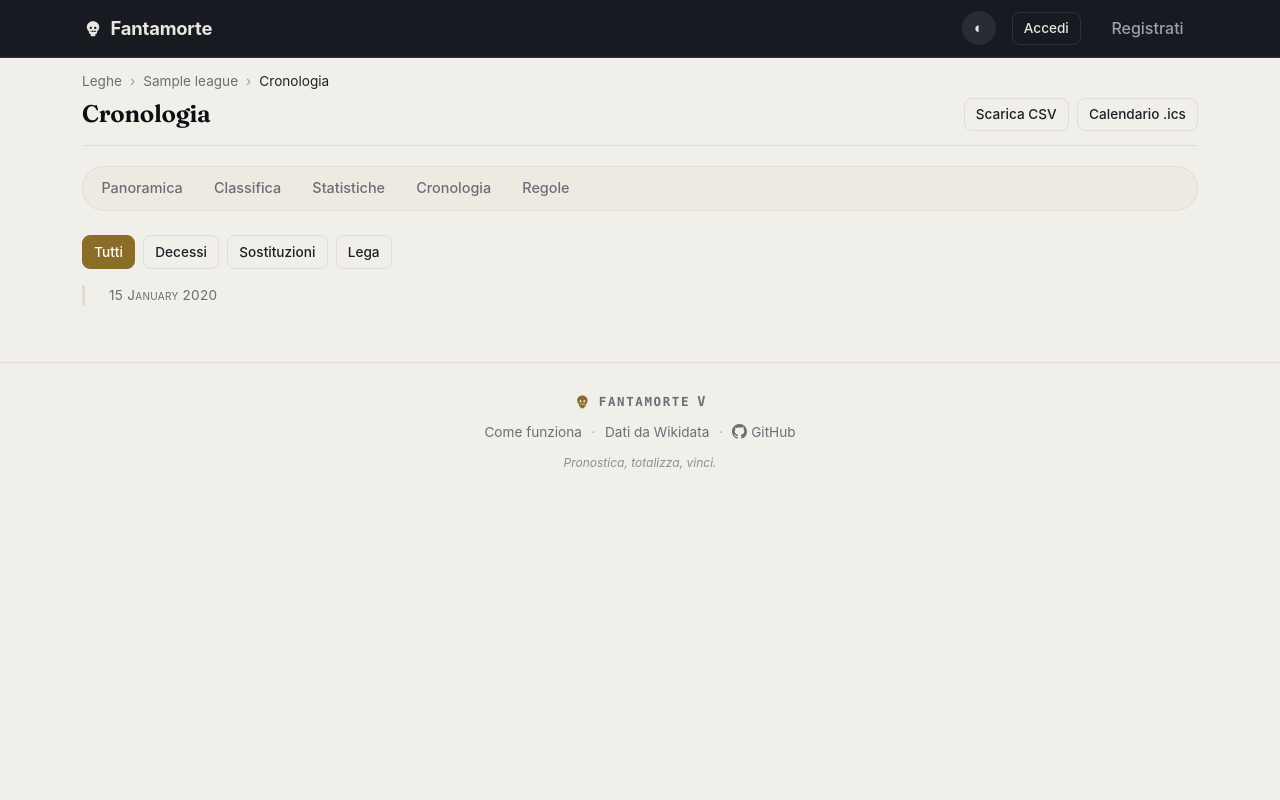
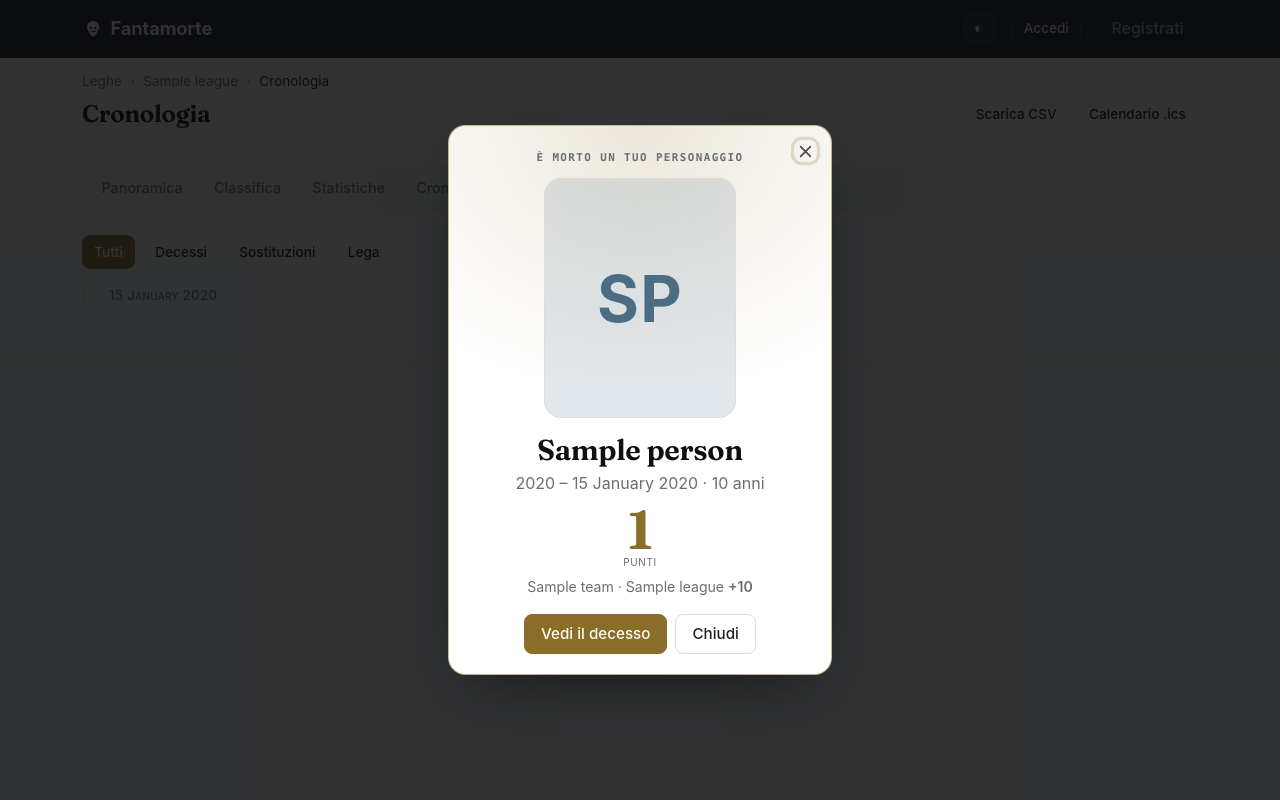
Before and after one commit to gcerretani/fantamorte, a Django app: template templates/game/league_deaths.html in a window 1280 px wide. Run offline with Django 4.2, Linux system fonts and the light colour scheme; the template is opened without the code that fills it: most values are stand-ins (such as "Sample title", 1, 10 or a date in 2020).

Commit message:
Card «lutto» al primo accesso dopo un decesso nella tua rosa (#106) (#119)
Overlay a tutto schermo con ritratto, date e punti portati alle tue
squadre (contatore animato, fermo con prefers-reduced-motion). Si
appoggia al feed persist-first: compare finché la notifica death_team
è non letta e chiuderla la segna letta. Nessuno stato nuovo nel DB.


Claude-Session: https://claude.ai/code/session_019pxWSgA5xLFE3SJ3kXoyCq

Co-authored-by: Claude <noreply@anthropic.com>

```diff
--- a/game/templatetags/fantamorte_tags.py
+++ b/game/templatetags/fantamorte_tags.py
@@ -75,3 +75,53 @@ def person_avatar(person, size='md', dead=None):
         # su ogni pagina (6 varianti definite in fantamorte.css).
         'tint': (person.pk or 0) % 6,
     }
+
+
+# Pagine dove la card «lutto» non si mostra: il feed (la notifica è lì) e
+# le pagine tecniche.
+MOURNING_SKIP_URLS = {'notifications'}
+
+
+@register.inclusion_tag('game/_mourning.html', takes_context=True)
+def mourning_overlay(context):
+    """Card a tutto schermo per il decesso più recente nella tua rosa (#106).
+
+    Si appoggia al feed persist-first: la sorgente è la `Notification`
+    `death_team` non letta più recente; chiudere la card la segna come letta,
+    quindi compare una volta sola e su un solo dispositivo. Nessuno stato
+    nuovo nel DB.
+    """
+    request = context.get('request')
+    user = getattr(request, 'user', None)
+    if user is None or not user.is_authenticated:
+        return {}
+    match = getattr(request, 'resolver_match', None)
+    if match and match.url_name in MOURNING_SKIP_URLS:
+        return {}
+    from game.models import Notification, Team
+    from game.scoring import compute_team_points_for_death
+
+    notification = (
+        Notification.objects.filter(
+            user=user, kind=Notification.KIND_DEATH_TEAM, is_read=False,
+            death__isnull=False, death__is_confirmed=True,
+        )
+        .select_related('death__person').order_by('-created_at').first()
+    )
+    if notification is None:
+        return {}
+    death = notification.death
+    teams = (Team.objects.filter(manager=user, members__person=death.person)
+             .select_related('league').distinct())
+    scored = []
+    for team in teams:
+        points = compute_team_points_for_death(team, death)
+        if points:
+            scored.append({'team': team, 'points': points})
+    return {
+        'notification': notification,
+        'death': death,
+        'person': death.person,
+        'scored': scored,
+        'total_points': sum(s['points'] for s in scored),
+    }
--- a/static/css/fantamorte.css
+++ b/static/css/fantamorte.css
@@ -1593,6 +1593,52 @@ a.list-group-item,
 .fm-avatar-stack { display: inline-flex; padding-left: 0.45rem; }
 .fm-avatar-stack .fm-avatar { margin-left: -0.45rem; box-shadow: 0 0 0 2px var(--fm-surface); }
 
+/* ---- Card «lutto» (_mourning.html) ---- */
+.fm-mourning {
+  position: fixed;
+  inset: 0;
+  z-index: 1060;
+  display: flex;
+  align-items: center;
+  justify-content: center;
+  padding: calc(1rem + var(--fm-safe-top)) 1rem calc(1rem + var(--fm-safe-bottom));
+  background: rgba(8, 9, 12, 0.82);
+  opacity: 0;
+  overflow-y: auto;
+}
+.fm-mourning.show { opacity: 1; }
+body.fm-mourning-open { overflow: hidden; }
+.fm-mourning-card {
+  position: relative;
+  width: 100%;
+  max-width: 24rem;
+  margin: auto;
+  padding: 1.5rem 1.25rem 1.25rem;
+  border: 1px solid rgba(var(--fm-accent-rgb), 0.5);
+  border-radius: var(--fm-radius-lg);
+  background:
+    radial-gradient(120% 70% at 50% 0%, rgba(var(--fm-accent-rgb), 0.16), transparent 70%),
+    var(--fm-surface);
+  box-shadow: var(--fm-shadow-modal);
+  text-align: center;
+}
+.fm-mourning-card .fm-avatar-xl { max-width: 12rem; margin: 0.25rem auto 0.9rem; }
+.fm-mourning-close { position: absolute; top: 0.9rem; right: 0.9rem; }
+.fm-mourning-name { font-size: 1.8rem; margin-bottom: 0.2rem; }
+.fm-mourning-points { line-height: 1; margin: 0.5rem 0; }
+.fm-mourning-points .fm-display {
+  display: block;
+  font-size: 3.4rem;
+  color: var(--fm-accent);
+  font-variant-numeric: tabular-nums;
+}
+.fm-mourning-teams { list-style: none; margin: 0; padding: 0; font-size: 0.88rem; color: var(--fm-muted); }
+@media (prefers-reduced-motion: no-preference) {
+  .fm-mourning { transition: opacity 0.25s ease; }
+  .fm-mourning-card { transition: transform 0.35s ease; transform: translateY(12px) scale(0.98); }
+  .fm-mourning.show .fm-mourning-card { transform: none; }
+}
+
 /* ---- Stato vuoto ---- */
 .fm-empty {
   padding: 2rem 1.25rem;
--- a/static/js/fantamorte.js
+++ b/static/js/fantamorte.js
@@ -793,6 +793,60 @@
     window.fmShowPerson(t.dataset.fmPersonPk, leagueEl ? leagueEl.dataset.fmLeague : '');
   });
 
+  // -------- Card «lutto» (#106) --------
+  // Il server la include solo se c'è un decesso nella tua rosa non ancora
+  // visto (notifica death_team non letta). Chiuderla, in qualunque modo,
+  // segna letta quella notifica: si vede una volta sola.
+  (function () {
+    const el = document.getElementById('fmMourning');
+    if (!el) return;
+    const id = parseInt(el.dataset.fmNotificationId, 10);
+    let closed = false;
+    function markRead() {
+      return fetch('/api/notifications/mark-read/', {
+        method: 'POST',
+        headers: { 'Content-Type': 'application/json', 'X-CSRFToken': getCookie('csrftoken') },
+        body: JSON.stringify({ ids: [id] }),
+        keepalive: true,
+      }).then(function () { window.fmUpdateNotifBadge && window.fmUpdateNotifBadge(); })
+        .catch(function () { /* riproverà al prossimo caricamento */ });
+    }
+    function close() {
+      if (closed) return;
+      closed = true;
+      markRead();
+      el.classList.remove('show');
+      document.body.classList.remove('fm-mourning-open');
+      setTimeout(function () { el.remove(); }, 250);
+    }
+    el.querySelectorAll('[data-fm-mourning-close]').forEach(function (btn) {
+      btn.addEventListener('click', close);
+    });
+    el.addEventListener('click', function (e) { if (e.target === el) close(); });
+    document.addEventListener('keydown', function (e) { if (e.key === 'Escape') close(); });
+
+    el.hidden = false;
+    document.body.classList.add('fm-mourning-open');
+    requestAnimationFrame(function () { el.classList.add('show'); });
+    const focusTarget = el.querySelector('.fm-mourning-close');
+    if (focusTarget) focusTarget.focus();
+
+    // Contatore animato dei punti, solo se l'utente non chiede meno movimento.
+    const counter = el.querySelector('[data-fm-count-to]');
+    const reduce = window.matchMedia && window.matchMedia('(prefers-reduced-motion: reduce)').matches;
+    if (counter && !reduce) {
+      const target = parseInt(counter.dataset.fmCountTo, 10) || 0;
+      const t0 = performance.now();
+      const duration = 1100;
+      counter.textContent = '0';
+      (function tick(now) {
+        const k = Math.min(1, (now - t0) / duration);
+        counter.textContent = String(Math.round(target * (1 - Math.pow(1 - k, 3))));
+        if (k < 1) requestAnimationFrame(tick);
+      })(t0);
+    }
+  })();
+
   // -------- Countdown sostituzioni --------
   // Riutilizzabile su un sottoalbero: chiamata di nuovo dopo il replace di
   // una regione del DOM (es. la rosa dopo un'aggiunta senza reload).
--- a/templates/base.html
+++ b/templates/base.html
@@ -1,4 +1,4 @@
-{% load static %}<!DOCTYPE html>
+{% load static fantamorte_tags %}<!DOCTYPE html>
 <html lang="it" data-profile-theme="{{ theme_preference|default:'auto' }}">
 <head>
   <meta charset="UTF-8">
@@ -124,6 +124,7 @@
 </main>
 
 {% include '_bottom_nav.html' %}
+{% mourning_overlay %}
 
 <footer class="fm-footer">
   <div class="container">
--- /dev/null
+++ b/templates/game/_mourning.html
@@ -0,0 +1,32 @@
+{% load fantamorte_tags %}
+{# Card «lutto» (#106): renderizzata da {% mourning_overlay %} in base.html #}
+{# solo se c'è una notifica death_team non letta. fantamorte.js la apre,  #}
+{# anima il contatore e alla chiusura segna letta la notifica.           #}
+{% if notification %}
+<div class="fm-mourning" id="fmMourning" role="dialog" aria-modal="true" aria-labelledby="fmMourningName"
+     data-fm-notification-id="{{ notification.pk }}" hidden>
+  <div class="fm-mourning-card">
+    <button type="button" class="btn-close fm-mourning-close" data-fm-mourning-close aria-label="Chiudi"></button>
+    <span class="fm-label">È morto un tuo personaggio</span>
+    {% person_avatar person 'xl' %}
+    <h2 class="fm-mourning-name" id="fmMourningName">{{ person.name_it }}</h2>
+    <p class="text-body-secondary mb-2">
+      {% if person.birth_date %}{{ person.birth_date|date:"Y" }}{% elif person.birth_year %}{{ person.birth_year }}{% endif %}
+      &ndash; {{ death.death_date|date:"j F Y" }}{% if death.death_age %} &middot; {{ death.death_age }} anni{% endif %}
+    </p>
+    {% if scored %}
+      <div class="fm-mourning-points">
+        <span class="fm-display" data-fm-count-to="{{ total_points }}">{{ total_points }}</span>
+        <span class="fm-metric-unit">punti</span>
+      </div>
+      <ul class="fm-mourning-teams">
+        {% for s in scored %}<li>{{ s.team.name }} &middot; {{ s.team.league.name }} <strong>+{{ s.points }}</strong></li>{% endfor %}
+      </ul>
+    {% endif %}
+    <div class="d-flex gap-2 justify-content-center flex-wrap mt-3">
+      <a href="{% url 'person_detail' person.pk %}#decesso" class="btn btn-primary" data-fm-mourning-close>Vedi il decesso</a>
+      <button type="button" class="btn btn-outline-secondary" data-fm-mourning-close>Chiudi</button>
+    </div>
+  </div>
+</div>
+{% endif %}
```
Also changed, not shown: CLAUDE.md (+8 -0 lines), game/tests_mourning.py (added, +57 -0 lines).
